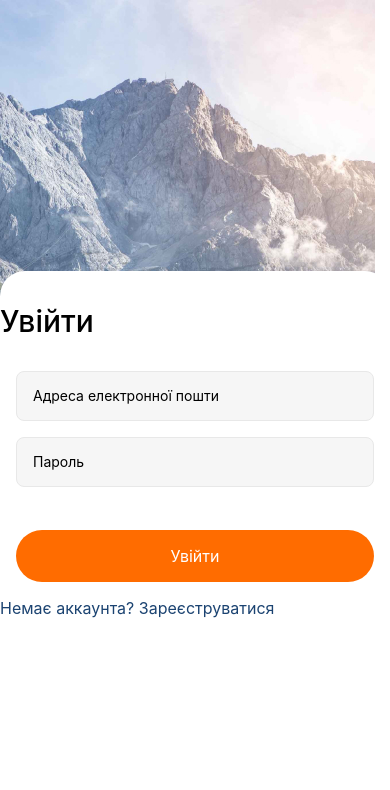
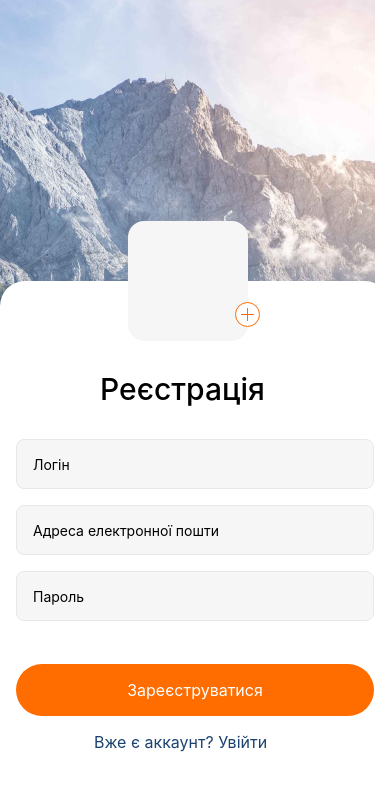
Before and after one commit to Basilika-draconum/ReactNative-Project, a React Native app: screen / in a window 390 px wide. Shown: the top 790 px of the page. Built offline with nearby package versions, Linux system fonts and the light colour scheme.

Commit message:
fixed margin for title

```diff
--- a/App.js
+++ b/App.js
@@ -5,8 +5,8 @@ import LoginScreen from "./Screens/LoginScreen/LoginScreen";
 export default function App() {
   return (
     <>
-      {/* <RegistrationScreen /> */}
-      <LoginScreen />
+      <RegistrationScreen />
+      {/* <LoginScreen /> */}
     </>
   );
 }
--- a/Screens/RegistrationScreen/RegistrationScreen.jsx
+++ b/Screens/RegistrationScreen/RegistrationScreen.jsx
@@ -2,6 +2,7 @@ import React from "react";
 import {
   Image,
   ImageBackground,
+  SafeAreaView,
   StyleSheet,
   Text,
   TextInput,
@@ -72,6 +73,7 @@ const styles = StyleSheet.create({
     elevation: 10,
     alignItems: "flex-end",
     justifyContent: "flex-end",
+    position: "absolute",
   },
   addPhoto: {
     borderWidth: 1,
@@ -95,6 +97,7 @@ const styles = StyleSheet.create({
     marginBottom: 16,
     marginHorizontal: 100,
     alignItems: "center",
+    marginTop: 90,
   },
   input: {
     backgroundColor: "#F6F6F6",
```
